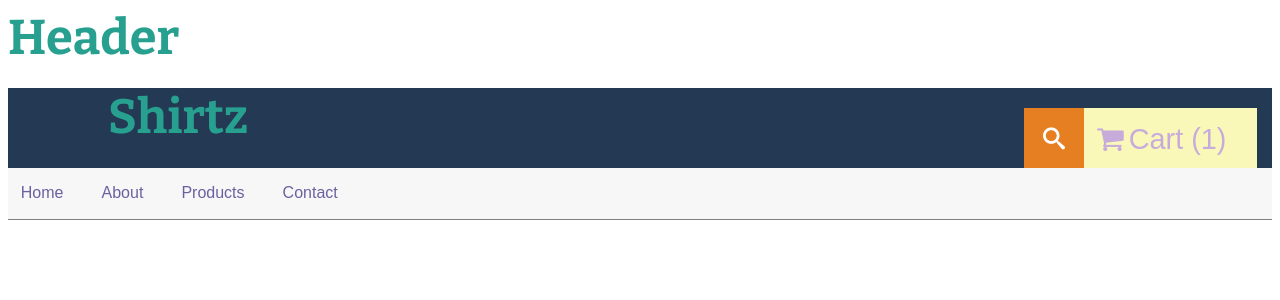
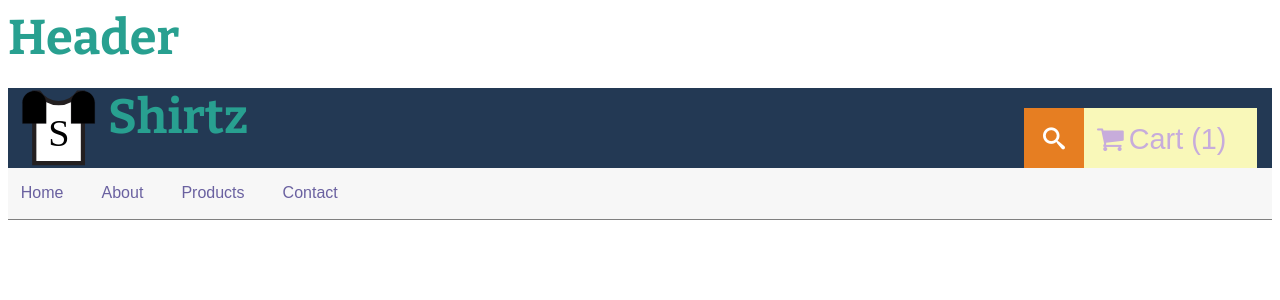
Before and after one commit to mart0855/ecommerce-website, a Jekyll site: the page styleguide/header.html, which Jekyll copies as it is, in a window 1280 px wide. Shown: the top 300 px of the page. Built offline with Jekyll 4.4.1, drawn with Linux system fonts in a browser that asks for light colours; nearby versions of some CDN libraries; some web fonts are replaced; Markdown is read by kramdown in place of the engine named in the settings.

Commit message:
images rename for logo

```diff
--- a/css/header.css
+++ b/css/header.css
@@ -64,7 +64,7 @@ overflow: hidden;
 	padding: 0;
 	width: 50px;
 
-	background: transparent url("../img/logo.svg") no-repeat left top;
+	background: transparent url("../images/logo.svg") no-repeat left top;
 	background-size: 50px auto;
 
 	font-size: 1em;
@@ -264,6 +264,15 @@ input[type="search"].sb-search-input {
 		border: 0;
 	}
 
+}
 
+.banner {
+  background: #5d8432 url("../images/banner.jpg") no-repeat center center;
+  background-size: cover;
+  text-align: center;
+  padding: 5rem 1rem 1rem;
+}
 
+.banner h2{
+  color: #f2f1ed;
 }
```
